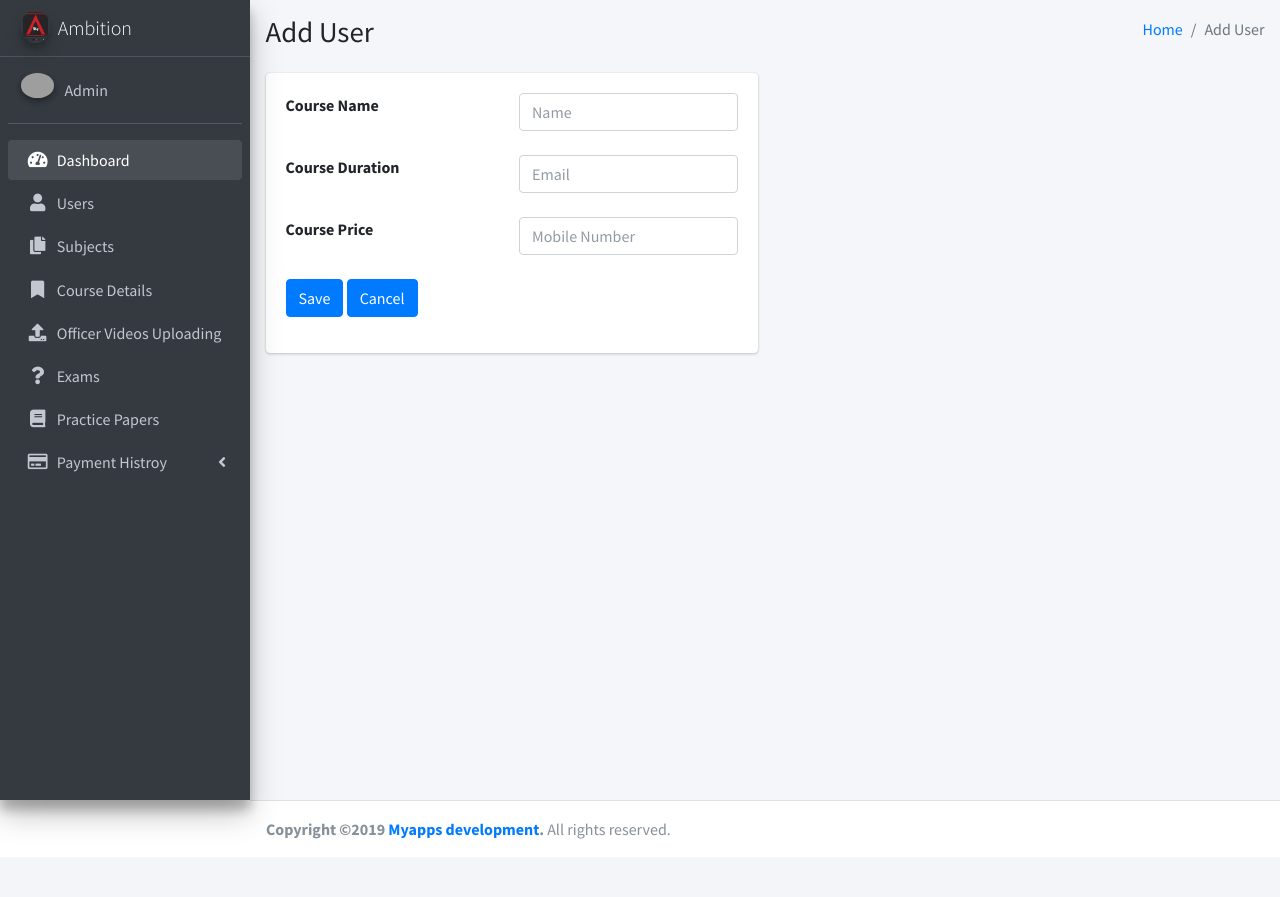
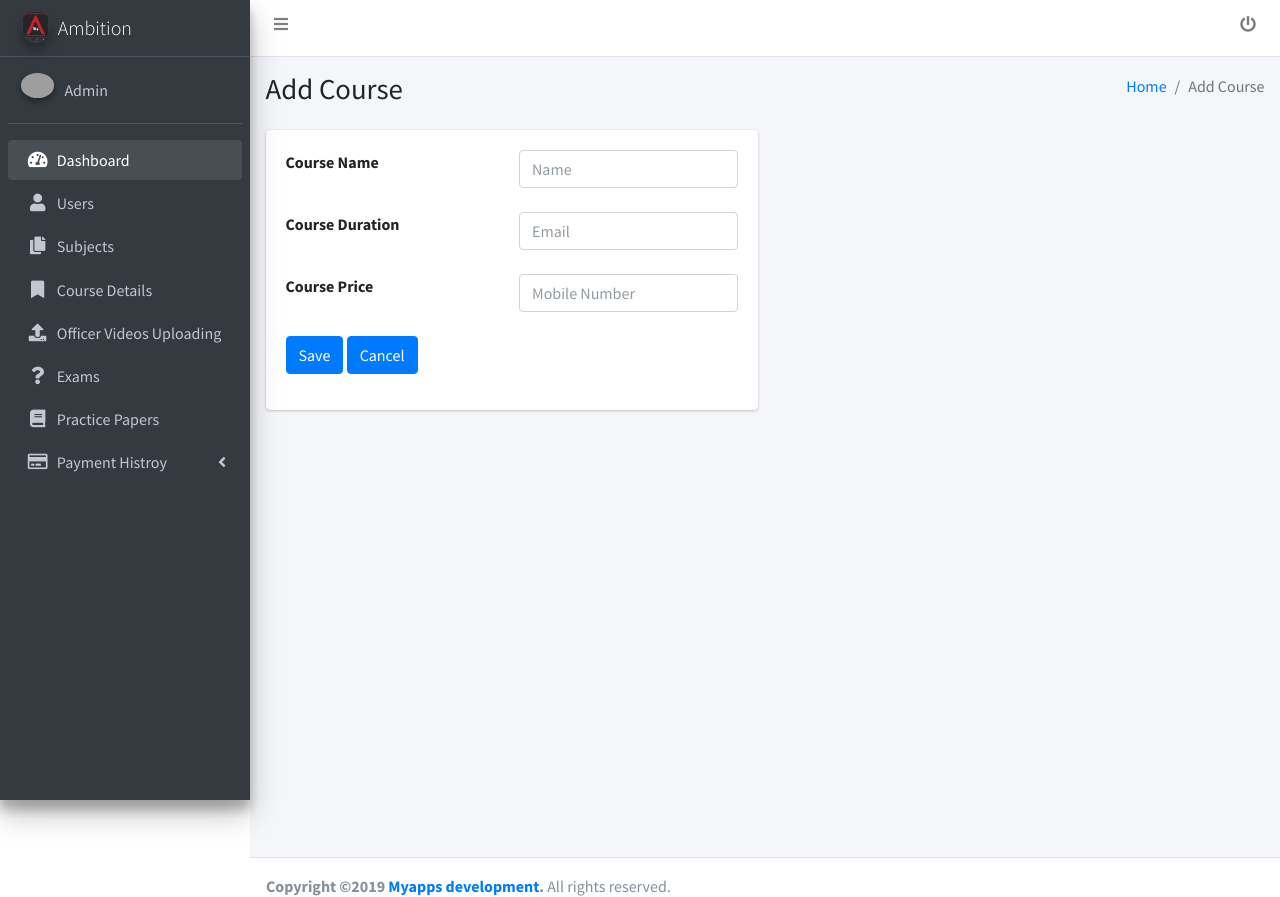
Before and after one commit to anjipavuluri21/ambition, a CodeIgniter app: page /ambition/course/addCourse in a window 1280 px wide. Shown: the top 897 px of the page. Before the commit the page ends 839 px from the top, so only its background shows below. Run offline with CodeIgniter, Linux system fonts and the light colour scheme; some libraries are stand-ins or nearby versions; grey boxes are pictures that could not be loaded.

Commit message:
add course added

```diff
--- a/application/views/add_course.php
+++ b/application/views/add_course.php
@@ -1,18 +1,20 @@
 <?php include('common/header.php'); ?>
+ <?php include('common/navbar.php') ?>
 <?php include('common/sidebar.php') ?>
 
 <div class="content-wrapper">
     <!-- Content Header (Page header) -->
+
     <section class="content-header">
       <div class="container-fluid">
         <div class="row mb-2">
           <div class="col-sm-6">
-            <h1>Add User</h1>
+            <h1>Add Course</h1>
           </div>
           <div class="col-sm-6">
             <ol class="breadcrumb float-sm-right">
               <li class="breadcrumb-item"><a href="#">Home</a></li>
-              <li class="breadcrumb-item active">Add User</li>
+              <li class="breadcrumb-item active">Add Course</li>
             </ol>
           </div>
         </div>
```
